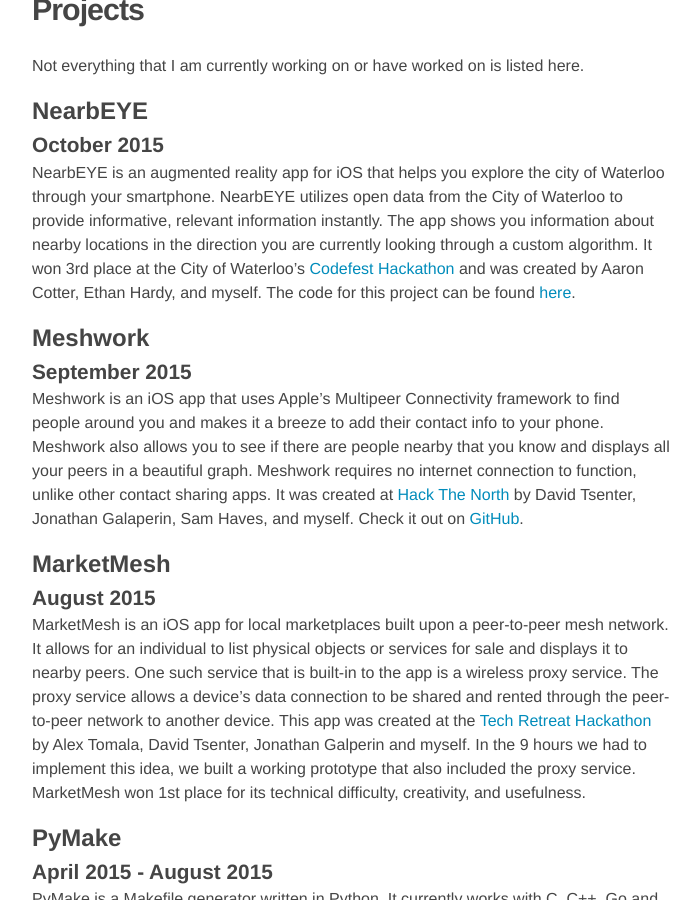
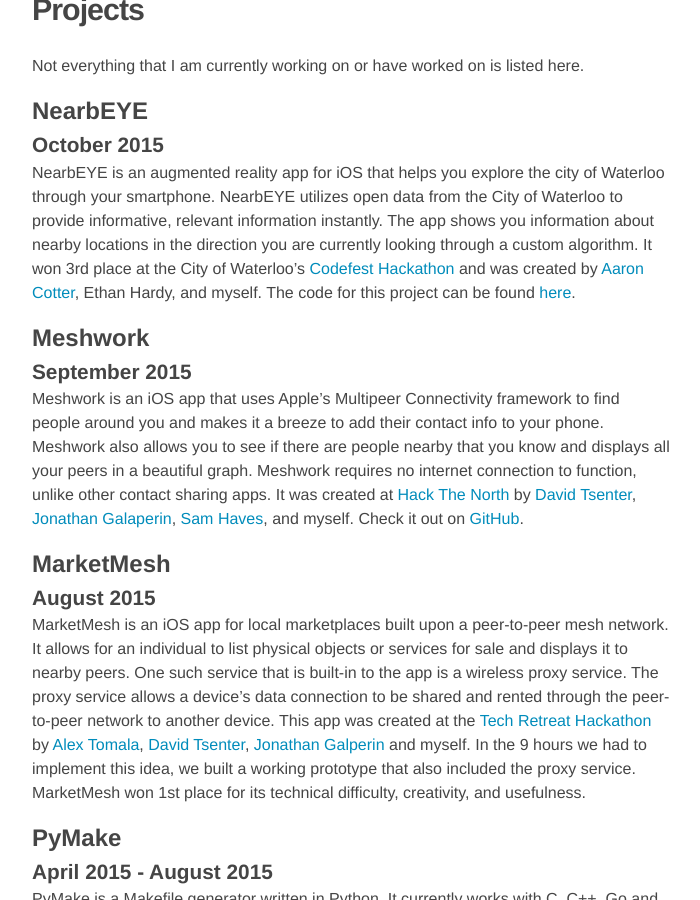
Before and after one commit to Melinysh/melinysh.github.io, a Jekyll site: the page built from projects.md, in a window 1280 px wide and 900 px high, scrolled down 486 px. Shown: the whole window, without its empty margins (288-988 px from the left). Built offline with Jekyll 4.4.1, drawn with Linux system fonts in a browser that asks for light colours; nearby versions of some CDN libraries; Markdown is read by kramdown in place of the engine named in the settings; some of the changed lines change nothing that is shown.

Commit message:
Linked to teammate's sites

```diff
--- a/projects.md
+++ b/projects.md
@@ -7,16 +7,16 @@
 
 ## NearbEYE
 ### October 2015
-NearbEYE is an augmented reality app for iOS that helps you explore the city of Waterloo through your smartphone. NearbEYE utilizes open data from the City of Waterloo to provide informative, relevant information instantly. The app shows you information about nearby locations in the direction you are currently looking through a custom algorithm. It won 3rd place at the City of Waterloo's [Codefest Hackathon](http://www.waterloo.ca/en/government/WaterlooCodefest.asp) and was created by Aaron Cotter, Ethan Hardy, and myself. The code for this project can be found [here](https://github.com/Melinysh/NearbEYE).
+NearbEYE is an augmented reality app for iOS that helps you explore the city of Waterloo through your smartphone. NearbEYE utilizes open data from the City of Waterloo to provide informative, relevant information instantly. The app shows you information about nearby locations in the direction you are currently looking through a custom algorithm. It won 3rd place at the City of Waterloo's [Codefest Hackathon](http://www.waterloo.ca/en/government/WaterlooCodefest.asp) and was created by [Aaron Cotter](http://aaroncotter.me/), Ethan Hardy, and myself. The code for this project can be found [here](https://github.com/Melinysh/NearbEYE).
 
 
 ## Meshwork
 ### September 2015
-Meshwork is an iOS app that uses Apple's Multipeer Connectivity framework to find people around you and makes it a breeze to add their contact info to your phone. Meshwork also allows you to see if there are people nearby that you know and displays all your peers in a beautiful graph. Meshwork requires no internet connection to function, unlike other contact sharing apps. It was created at [Hack The North](http://hackthenorth.com) by David Tsenter, Jonathan Galaperin, Sam Haves, and myself. Check it out on [GitHub](https://github.com/Melinysh/Meshwork).
+Meshwork is an iOS app that uses Apple's Multipeer Connectivity framework to find people around you and makes it a breeze to add their contact info to your phone. Meshwork also allows you to see if there are people nearby that you know and displays all your peers in a beautiful graph. Meshwork requires no internet connection to function, unlike other contact sharing apps. It was created at [Hack The North](http://hackthenorth.com) by [David Tsenter](http://www.davidtsenter.com), [Jonathan Galaperin](http://jgalperin.github.io), [Sam Haves](http://shaves.tk), and myself. Check it out on [GitHub](https://github.com/Melinysh/Meshwork).
 
 ## MarketMesh
 ### August 2015
-MarketMesh is an iOS app for local marketplaces built upon a peer-to-peer mesh network. It allows for an individual to list physical objects or services for sale and displays it to nearby peers. One such service that is built-in to the app is a wireless proxy service. The proxy service allows a device's data connection to be shared and rented through the peer-to-peer network to another device. This app was created at the [Tech Retreat Hackathon](http://techretreat.ca) by Alex Tomala, David Tsenter, Jonathan Galperin and myself. In the 9 hours we had to implement this idea, we built a working prototype that also included the proxy service. MarketMesh won 1st place for its technical difficulty, creativity, and usefulness.
+MarketMesh is an iOS app for local marketplaces built upon a peer-to-peer mesh network. It allows for an individual to list physical objects or services for sale and displays it to nearby peers. One such service that is built-in to the app is a wireless proxy service. The proxy service allows a device's data connection to be shared and rented through the peer-to-peer network to another device. This app was created at the [Tech Retreat Hackathon](http://techretreat.ca) by [Alex Tomala](http://atomala.com), [David Tsenter](http://www.davidtsenter.com), [Jonathan Galperin](http://jgalperin.github.io) and myself. In the 9 hours we had to implement this idea, we built a working prototype that also included the proxy service. MarketMesh won 1st place for its technical difficulty, creativity, and usefulness.
 
 ## PyMake
 ### April 2015 - August 2015
```
